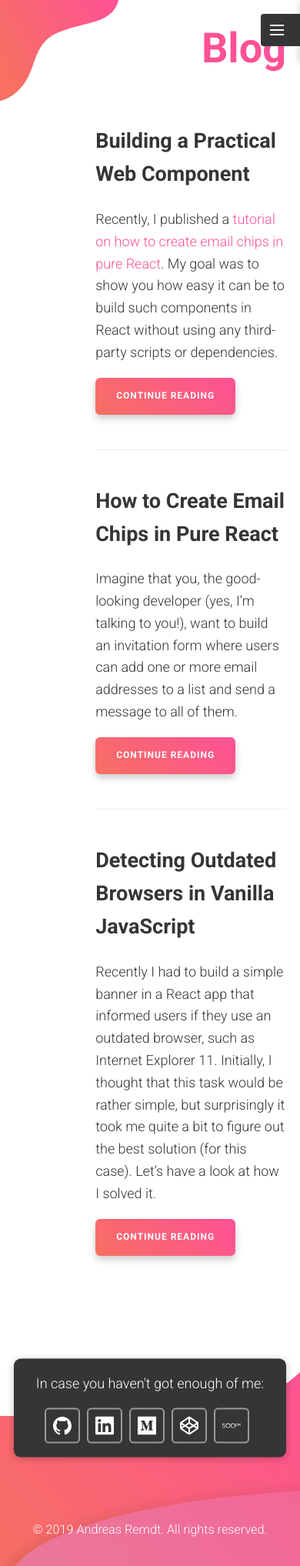
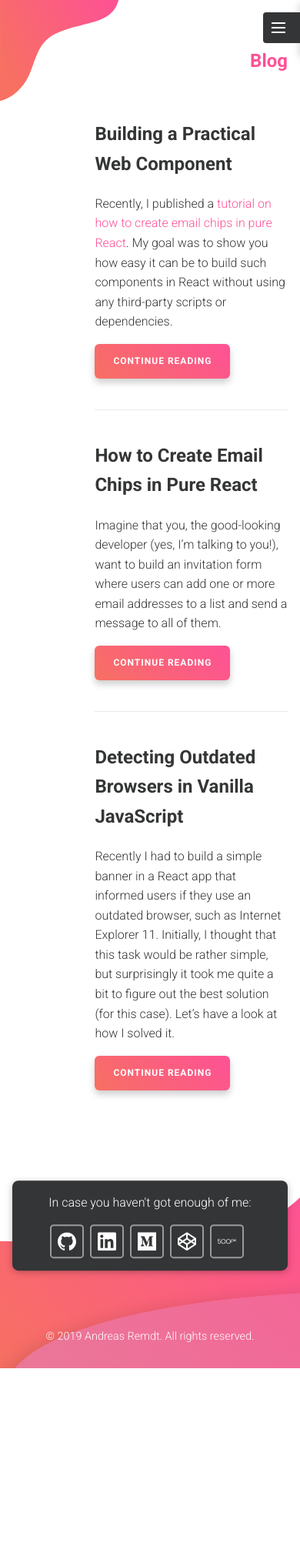
Before and after one commit to andreasremdt/andreasremdt.com, a Jekyll site: the page built from blog.html, in a window 390 px wide. Shown: the whole page at 77% size. Built offline with Jekyll 4.4.1, drawn with Linux system fonts in a browser that asks for light colours; after the commit the page ends 1778 px from its top, so only the background shows below that.

Commit message:
improve gallery for mobile devices

```diff
--- a/css/components/image-grid.scss
+++ b/css/components/image-grid.scss
@@ -2,36 +2,55 @@
 ---
 
 .image-grid {
+  --columns: 6;
+
   display: grid;
-  grid-template-columns: repeat(6, 1fr);
+  grid-template-columns: repeat(var(--columns), 1fr);
   grid-gap: 1rem;
+
+  @media (min-width: 600px) {
     grid-auto-rows: 125px;
   }
 
-.image-grid > .item {
-  background: linear-gradient(45deg, var(--orange), var(--pink));
+  @media screen and (max-width: 800px) and (min-width: 600px) {
+    --columns: 4;
+  }
+
+  @media screen and (max-width: 600px) {
+    --columns: 2;
+  }
+
+  > .item {
+    background-image: linear-gradient(45deg, var(--orange), var(--pink));
 
     border-radius: var(--border-radius-large);
     box-shadow: 0 10px 10px rgba(0, 0, 0, .1);
 
     overflow: hidden;
     transition: box-shadow .2s ease-in-out;
-}
 
-.image-grid > .item.-potrait {
+    &.-portrait {
       grid-row: span 2;
     }
 
-.image-grid > .item.-panorama {
+    &.-panorama {
       grid-column: span 2;
     }
 
-.image-grid > .item.-highlight {
+    &.-highlight {
       grid-column: span 2;
       grid-row: span 2;
     }
 
-.image-grid > .item .image {
+    &:hover .image,
+    &:focus .image {
+      opacity: .4;
+      filter: blur(2px);
+      transform: scale(1.1);
+    }
+  }
+
+  .image {
     width: 100%;
     height: 100%;
     object-fit: cover;
@@ -39,14 +58,9 @@
     border-radius: var(--border-radius-large);
 
     transition: filter .2s ease-in-out, transform .3s ease-in-out, opacity .2s ease-in-out;
-}
 
-.image-grid > .item:hover {
+    &:hover {
       box-shadow: 0 30px 20px -10px rgba(0, 0, 0, .2);
     }
-
-.image-grid > .item:hover .image {
-  opacity: .4;
-  filter: blur(2px);
-  transform: scale(1.1);
   }
+}
--- a/css/global.scss
+++ b/css/global.scss
@@ -18,7 +18,13 @@
 
   --border-radius-small: 4px;
   --border-radius-large: 6px;
+
+  @media screen and (max-width: 600px) {
+    font-size: 16px;
+  }
 }
+
+
 
 body {
   margin: unset;
--- a/css/helpers.scss
+++ b/css/helpers.scss
@@ -3,20 +3,48 @@
 
 .page-header {
   margin-bottom: 4rem;
+
+  @media screen and (max-width: 800px) {
+    margin-top: 4.2rem;
   }
 
-.page-header.-right {
-  max-width: 60%;
+  &.-right {
     margin-left: auto;
+    max-width: var(--max-width);
 
     text-align: right;
+
+    @media screen and (min-width: 800px) {
+      --max-width: 60%;
     }
 
-.page-header > .title {
+    @media screen and (max-width: 800px) and (min-width: 600px) {
+      --max-width: 80%;
+    }
+
+    @media screen and (max-width: 600px) {
+      --max-width: none;
+    }
+  }
+
+  > .title {
     margin-bottom: unset;
 
-  font-size: 3rem;
+    font-size: var(--font-size);
     line-height: 1;
 
     color: var(--pink);
+
+    @media screen and (min-width: 800px) {
+      --font-size: 3rem;
     }
+
+    @media screen and (max-width: 800px) and (min-width: 600px) {
+      --font-size: 2.2rem;
+    }
+
+    @media screen and (max-width: 600px) {
+      --font-size: 1.5rem;
+    }
+  }
+}
```
Lines whose indentation alone changed are shown as unchanged.
